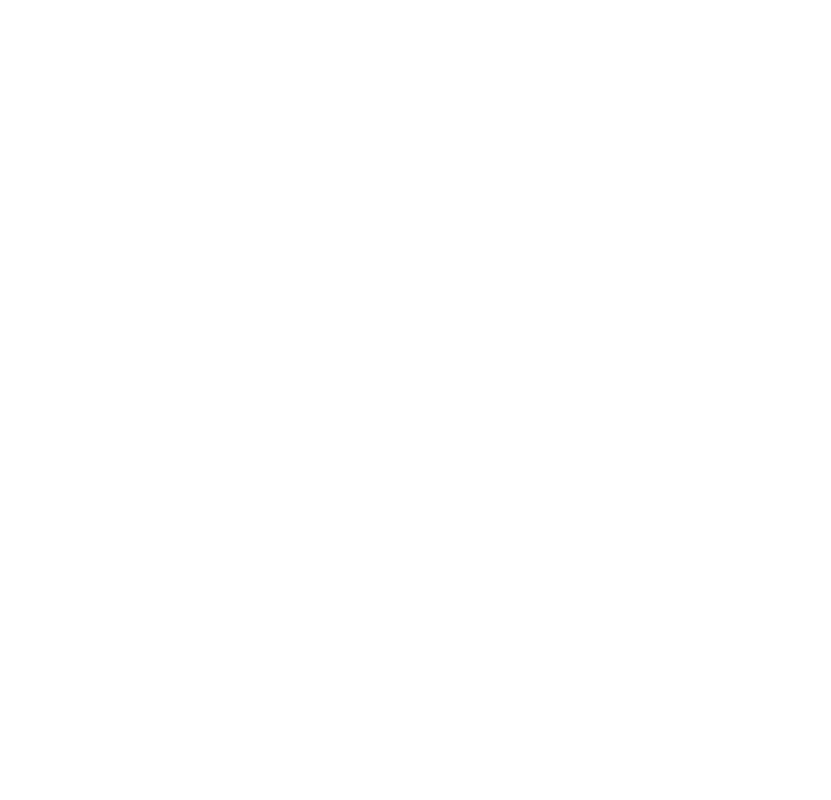
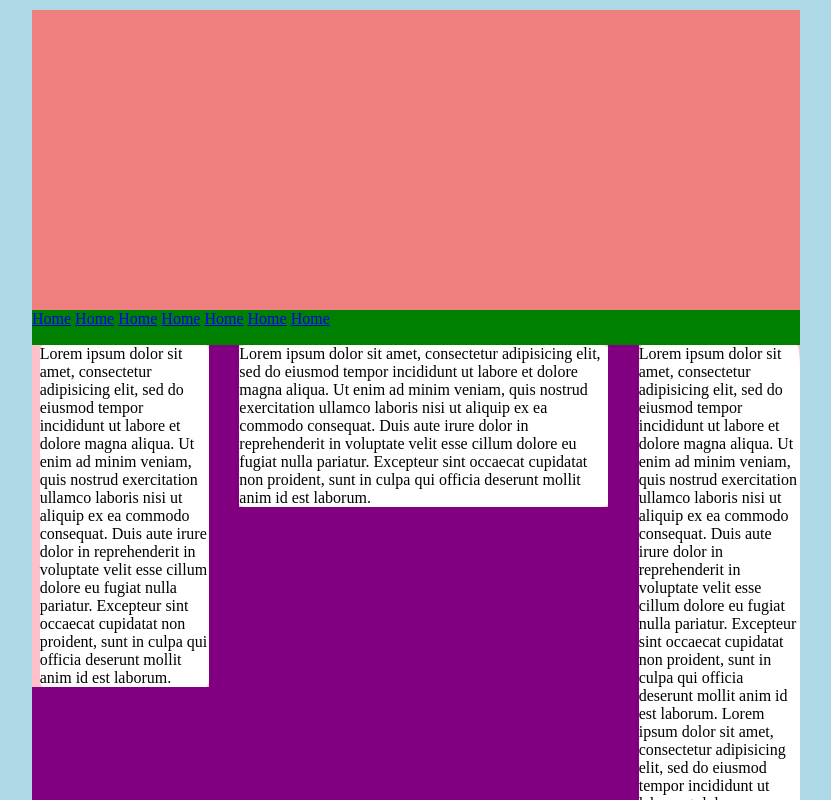
Before and after one commit to attraverso/htmlcss-struttura-wp, a plain HTML site: page index.html in a window 1280 px wide. Shown: the top 800 px of the page, without its empty margins (224-1055 px from the left). Drawn offline with Linux system fonts and the light colour scheme.

Commit message:
Base structure

```diff
--- a/index.html
+++ b/index.html
@@ -7,5 +7,49 @@
     </head>
     <body>
 
+        <div id="wrapper">
+            <header>
+                <div id="header-logo">
+
+                </div>
+                <nav>
+                    <ul>
+                        <li><a href="#">Home</a></li>
+                        <li><a href="#">Home</a></li>
+                        <li><a href="#">Home</a></li>
+                        <li><a href="#">Home</a></li>
+                        <li><a href="#">Home</a></li>
+                        <li><a href="#">Home</a></li>
+                        <li><a href="#">Home</a></li>
+                    </ul>
+                </nav>
+            </header>
+
+            <main> <!-- just in case-->
+                <div class="clearfix">
+                    <div id="column-1">
+                        <div class="box">
+                            Lorem ipsum dolor sit amet, consectetur adipisicing elit, sed do eiusmod tempor incididunt ut labore et dolore magna aliqua. Ut enim ad minim veniam, quis nostrud exercitation ullamco laboris nisi ut aliquip ex ea commodo consequat. Duis aute irure dolor in reprehenderit in voluptate velit esse cillum dolore eu fugiat nulla pariatur. Excepteur sint occaecat cupidatat non proident, sunt in culpa qui officia deserunt mollit anim id est laborum.
+                        </div>
+                    </div>
+                    <div id="column-2">
+                        <div class="box">
+                            Lorem ipsum dolor sit amet, consectetur adipisicing elit, sed do eiusmod tempor incididunt ut labore et dolore magna aliqua. Ut enim ad minim veniam, quis nostrud exercitation ullamco laboris nisi ut aliquip ex ea commodo consequat. Duis aute irure dolor in reprehenderit in voluptate velit esse cillum dolore eu fugiat nulla pariatur. Excepteur sint occaecat cupidatat non proident, sunt in culpa qui officia deserunt mollit anim id est laborum.
+                        </div>
+                    </div>
+                    <div id="column-3">
+                        <div class="box">
+                            Lorem ipsum dolor sit amet, consectetur adipisicing elit, sed do eiusmod tempor incididunt ut labore et dolore magna aliqua. Ut enim ad minim veniam, quis nostrud exercitation ullamco laboris nisi ut aliquip ex ea commodo consequat. Duis aute irure dolor in reprehenderit in voluptate velit esse cillum dolore eu fugiat nulla pariatur. Excepteur sint occaecat cupidatat non proident, sunt in culpa qui officia deserunt mollit anim id est laborum.
+                            Lorem ipsum dolor sit amet, consectetur adipisicing elit, sed do eiusmod tempor incididunt ut labore et dolore magna aliqua. Ut enim ad minim veniam, quis nostrud exercitation ullamco laboris nisi ut aliquip ex ea commodo consequat. Duis aute irure dolor in reprehenderit in voluptate velit esse cillum dolore eu fugiat nulla pariatur. Excepteur sint occaecat cupidatat non proident, sunt in culpa qui officia deserunt mollit anim id est laborum.
+                            Lorem ipsum dolor sit amet, consectetur adipisicing elit, sed do eiusmod tempor incididunt ut labore et dolore magna aliqua. Ut enim ad minim veniam, quis nostrud exercitation ullamco laboris nisi ut aliquip ex ea commodo consequat. Duis aute irure dolor in reprehenderit in voluptate velit esse cillum dolore eu fugiat nulla pariatur. Excepteur sint occaecat cupidatat non proident, sunt in culpa qui officia deserunt mollit anim id est laborum.
+                        </div>
+                    </div>
+                </div>
+            </main>
+
+            <footer></footer>
+
+        </div><!--wrapper end-->
+
     </body>
 </html>
--- a/style.css
+++ b/style.css
@@ -3,3 +3,81 @@
     padding: 0;
     box-sizing: border-box;
 }
+
+body {
+    background-color: lightblue;
+}
+
+#wrapper {
+    width: 60%;
+    height: 100%;
+    margin: 10px auto 0;
+    background-color: purple;
+    position: relative;
+}
+
+/* header */
+
+#header-logo {
+    width: 100%;
+    height: 300px;
+    /* border: 4px solid white; */
+    background-color: lightcoral;
+}
+
+nav {
+    width: 100%;
+    height: 35px;
+    background-color: green;
+}
+
+nav li {
+    color: white;
+    display: inline-block;
+}
+
+/* main section */
+
+#column-1 {
+    width: 23%;
+    padding-left: 1%;
+    background-color: pink;
+    float: left;
+}
+
+#column-2 {
+    width: 48%;
+    margin: 0 4%;
+    background-color: pink;
+
+    float: left;
+}
+
+#column-3 {
+    width: 21%;
+    background-color: pink;
+
+    float: left;
+
+}
+
+.box {
+    width: 100%;
+    background-color: #ffffff;
+    border-radius: 2%;
+}
+
+.clearfix {
+    content: '';
+    display: table;
+    clear: both;
+}
+
+/* footer */
+
+footer {
+    width: 100%;
+    height: 80px;
+    margin: 10px 0 0;
+    background-color: lightgrey;
+}
```
